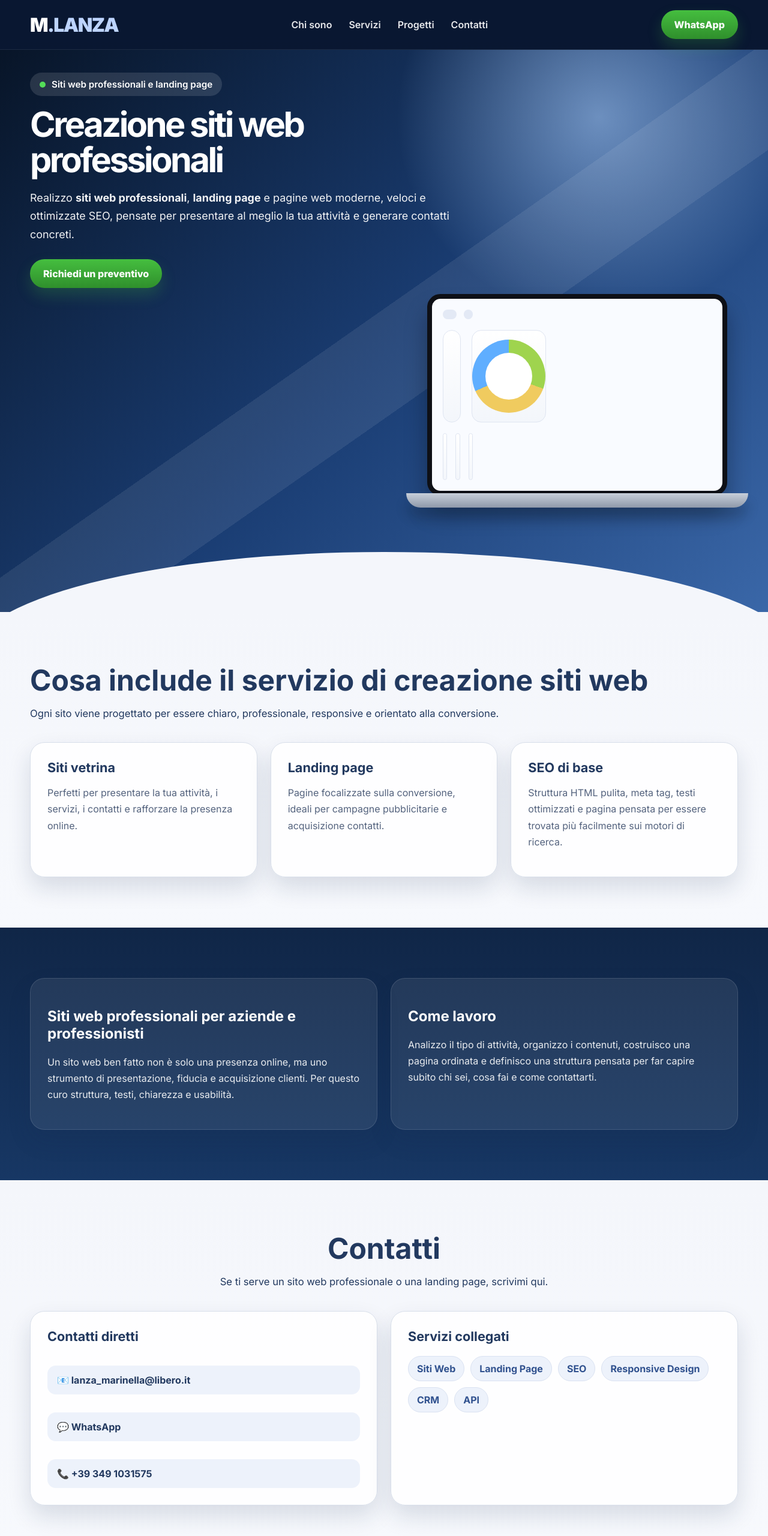
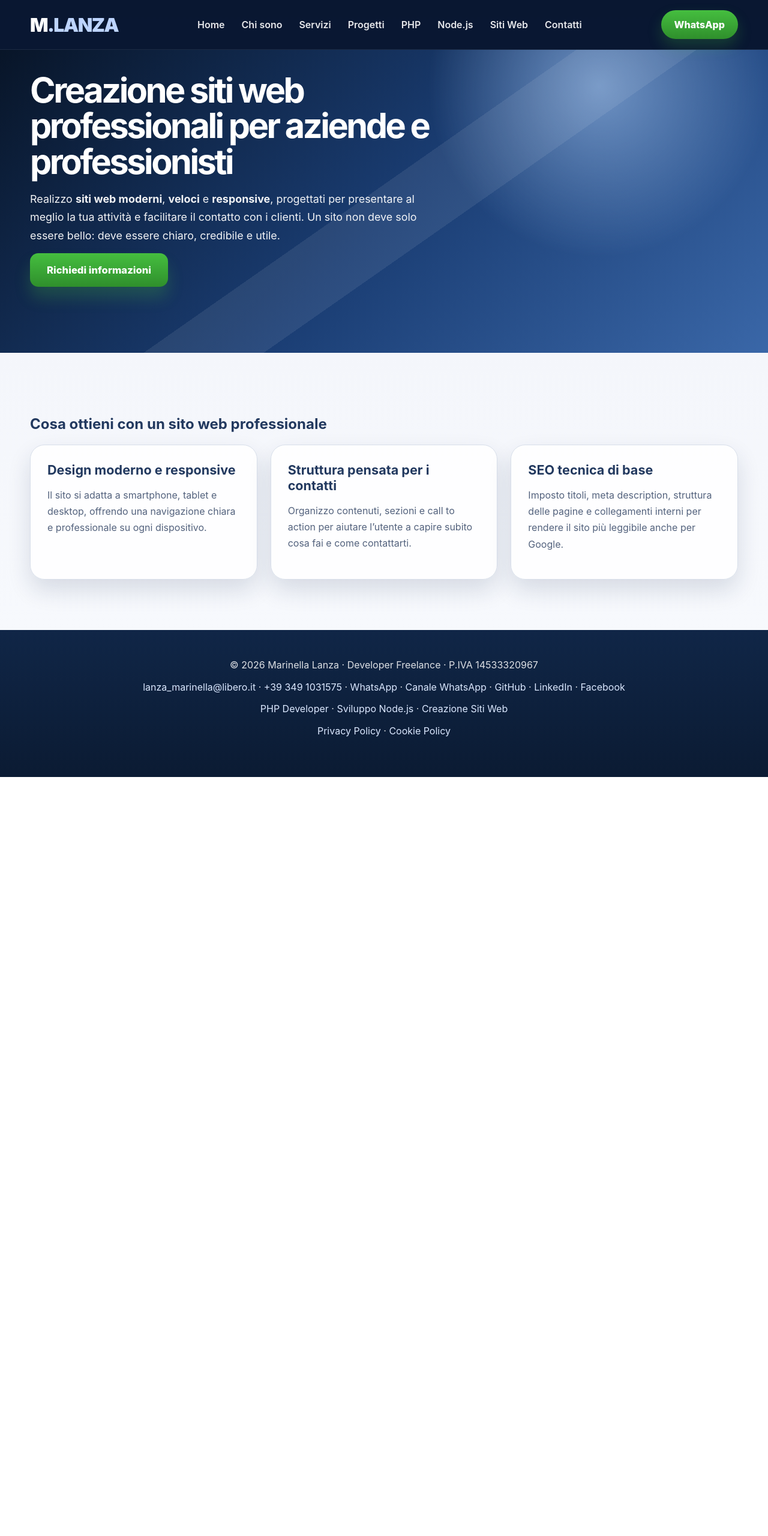
Before and after one commit to mlanza683/mlanza683.github.io, a plain HTML site: page creazione-siti-web.html in a window 1280 px wide. Shown: the top 2560 px of the page at 60% size. After the commit the page ends 1295 px from the top, so only its background shows below. Drawn offline with Linux system fonts and the light colour scheme.

Commit message:
Update creazione-siti-web.html

```diff
--- a/creazione-siti-web.html
+++ b/creazione-siti-web.html
@@ -2,72 +2,84 @@
 <html lang="it">
 <head>
   <meta charset="UTF-8" />
-  <meta name="viewport" content="width=device-width, initial-scale=1.0" />
+  <meta name="viewport" content="width=device-width, initial-scale=1.0"/>
 
-  <title>Creazione Siti Web Professionali | Marinella Lanza</title>
+  <title>Creazione Siti Web Professionali | Siti veloci, moderni e orientati ai contatti</title>
   <meta
     name="description"
-    content="Creazione siti web professionali, moderni e ottimizzati SEO. Realizzo siti vetrina, landing page e soluzioni web su misura per aziende e professionisti."
+    content="Realizzo siti web professionali, veloci e ottimizzati per trovare clienti. Siti moderni, responsive, con struttura chiara, SEO di base e contatti rapidi."
   />
   <meta
     name="keywords"
-    content="creazione siti web, sviluppo siti web, siti web professionali, realizzazione siti internet, siti vetrina, landing page, sviluppatrice siti web"
+    content="creazione siti web, siti web professionali, sviluppatore siti web freelance, sito web aziendale, sito web responsive, realizzazione siti internet"
   />
+  <meta name="robots" content="index, follow" />
   <meta name="author" content="Marinella Lanza" />
-  <meta name="robots" content="index, follow" />
   <meta name="theme-color" content="#0b1d3b" />
 
-  <link rel="canonical" href="https://mlanza683.github.io/creazione-siti-web.html" />
   <link rel="icon" href="favicon.svg" type="image/svg+xml" />
   <link rel="alternate icon" href="favicon.png" type="image/png" />
+  <link rel="canonical" href="https://mlanza683.github.io/creazione-siti-web.html"/>
 
-  <meta property="og:title" content="Creazione Siti Web Professionali | Marinella Lanza" />
+  <meta property="og:title" content="Creazione Siti Web Professionali | Siti moderni e orientati ai contatti" />
   <meta
     property="og:description"
-    content="Siti web professionali, veloci, responsive e ottimizzati SEO per aziende, attività e professionisti."
+    content="Siti web professionali, veloci e responsive per aziende e professionisti. Struttura chiara, SEO di base e focus sui contatti."
   />
   <meta property="og:type" content="website" />
   <meta property="og:url" content="https://mlanza683.github.io/creazione-siti-web.html" />
   <meta property="og:image" content="https://mlanza683.github.io/portfolio.png" />
 
   <meta name="twitter:card" content="summary_large_image" />
-  <meta name="twitter:title" content="Creazione Siti Web Professionali | Marinella Lanza" />
+  <meta name="twitter:title" content="Creazione Siti Web Professionali | Siti moderni e orientati ai contatti" />
   <meta
     name="twitter:description"
-    content="Siti web professionali, veloci, responsive e ottimizzati SEO per aziende, attività e professionisti."
+    content="Realizzo siti web professionali e responsive con attenzione a velocità, chiarezza e conversione."
   />
   <meta name="twitter:image" content="https://mlanza683.github.io/portfolio.png" />
 
-  <script type="application/ld+json">
-  {
-    "@context": "https://schema.org",
-    "@type": "ProfessionalService",
-    "name": "Marinella Lanza",
-    "url": "https://mlanza683.github.io/creazione-siti-web.html",
-    "description": "Servizio di creazione siti web professionali, landing page e sviluppo web su misura.",
-    "areaServed": "IT",
-    "serviceType": "Creazione siti web"
-  }
-  </script>
+  <link rel="stylesheet" href="style.css"/>
+</head>
 
-  <link rel="preconnect" href="https://fonts.googleapis.com" />
-  <link rel="preconnect" href="https://fonts.gstatic.com" crossorigin />
-  <link href="https://fonts.googleapis.com/css2?family=Inter:wght@300;400;500;600;700;800;900&display=swap" rel="stylesheet" />
-  <link rel="stylesheet" href="style.css" />
-</head>
 <body>
+
   <header class="site-header">
     <div class="container header-inner">
       <a href="/index.html" class="logo">M<span>.LANZA</span></a>
-      <nav class="main-nav">
+
+      <button
+        class="menu-toggle"
+        aria-label="Apri menu"
+        aria-expanded="false"
+        aria-controls="site-menu"
+        type="button"
+      >
+        <span></span>
+        <span></span>
+        <span></span>
+      </button>
+
+      <nav class="main-nav" id="site-menu">
+        <a href="/index.html">Home</a>
         <a href="/index.html#about">Chi sono</a>
         <a href="/index.html#services">Servizi</a>
         <a href="/index.html#projects">Progetti</a>
+        <a href="/php-developer.html">PHP</a>
+        <a href="/nodejs-developer.html">Node.js</a>
+        <a href="/creazione-siti-web.html">Siti Web</a>
         <a href="/index.html#contact">Contatti</a>
+
+        <a
+          class="mobile-nav-cta"
+          href="https://wa.me/393491031575?text=Ciao,%20vorrei%20informazioni%20sulla%20creazione%20di%20un%20sito%20web"
+          target="_blank"
+          rel="noopener noreferrer"
+        >WhatsApp</a>
       </nav>
+
       <a
-        class="header-cta"
-        href="https://wa.me/393491031575?text=Ciao,%20ho%20visto%20il%20tuo%20sito%20e%20vorrei%20informazioni"
+        class="header-cta desktop-only"
+        href="https://wa.me/393491031575?text=Ciao,%20vorrei%20informazioni%20sulla%20creazione%20di%20un%20sito%20web"
         target="_blank"
         rel="noopener noreferrer"
       >WhatsApp</a>
@@ -75,141 +87,118 @@
   </header>
 
   <main>
+
     <section class="hero">
       <div class="container hero-inner">
         <div class="hero-copy">
-          <div class="eyebrow">
-            <span class="eyebrow-dot"></span>
-            Siti web professionali e landing page
-          </div>
-
-          <h1>Creazione siti web professionali</h1>
+          <h1>Creazione siti web professionali per aziende e professionisti</h1>
 
           <p class="hero-text">
-            Realizzo <strong>siti web professionali</strong>, <strong>landing page</strong> e pagine web
-            moderne, veloci e ottimizzate SEO, pensate per presentare al meglio la tua attività
-            e generare contatti concreti.
+            Realizzo <strong>siti web moderni</strong>, <strong>veloci</strong> e
+            <strong>responsive</strong>, progettati per presentare al meglio la tua attività
+            e facilitare il contatto con i clienti.
+            Un sito non deve solo essere bello: deve essere chiaro, credibile e utile.
           </p>
 
-          <div class="hero-actions">
           <a
-        class="header-cta"
-        href="https://wa.me/393491031575?text=Ciao,%20ho%20visto%20il%20tuo%20sito%20e%20vorrei%20un%preventivo"
+            class="btn btn-whatsapp"
+            href="https://wa.me/393491031575?text=Ciao,%20vorrei%20informazioni%20sulla%20creazione%20di%20un%20sito%20web"
             target="_blank"
             rel="noopener noreferrer"
-      >Richiedi un preventivo</a>
+          >
+            Richiedi informazioni
+          </a>
         </div>
       </div>
-
-        <div class="hero-device">
-          <div class="laptop">
-            <div class="laptop-screen">
-              <div class="screen-main">
-                <div class="screen-head">
-                  <div class="head-line long"></div>
-                  <div class="head-line short"></div>
-                </div>
-                <div class="screen-panels">
-                  <div class="graph-card"><div class="graph"></div></div>
-                  <div class="pie-card"><div class="pie"></div></div>
-                </div>
-                <div class="mini-stats"><div></div><div></div><div></div></div>
-              </div>
-            </div>
-            <div class="laptop-base"></div>
-          </div>
-        </div>
-      </div>
-      <div class="hero-curve"></div>
     </section>
 
     <section class="light-section">
       <div class="container">
-        <div class="section-head dark-text">
-          <h2>Cosa include il servizio di creazione siti web</h2>
-          <p>
-            Ogni sito viene progettato per essere chiaro, professionale,
-            responsive e orientato alla conversione.
-          </p>
-        </div>
+        <h2>Cosa ottieni con un sito web professionale</h2>
 
         <div class="grid three">
           <article class="light-card">
-            <h3>Siti vetrina</h3>
-            <p>Perfetti per presentare la tua attività, i servizi, i contatti e rafforzare la presenza online.</p>
+            <h3>Design moderno e responsive</h3>
+            <p>
+              Il sito si adatta a smartphone, tablet e desktop,
+              offrendo una navigazione chiara e professionale su ogni dispositivo.
+            </p>
           </article>
 
           <article class="light-card">
-            <h3>Landing page</h3>
-            <p>Pagine focalizzate sulla conversione, ideali per campagne pubblicitarie e acquisizione contatti.</p>
+            <h3>Struttura pensata per i contatti</h3>
+            <p>
+              Organizzo contenuti, sezioni e call to action per aiutare
+              l’utente a capire subito cosa fai e come contattarti.
+            </p>
           </article>
 
           <article class="light-card">
-            <h3>SEO di base</h3>
-            <p>Struttura HTML pulita, meta tag, testi ottimizzati e pagina pensata per essere trovata più facilmente sui motori di ricerca.</p>
-          </article>
-        </div>
-      </div>
-    </section>
-
-    <section class="dark-section">
-      <div class="container">
-        <div class="grid two">
-          <article class="glass-card">
-            <h2>Siti web professionali per aziende e professionisti</h2>
+            <h3>SEO tecnica di base</h3>
             <p>
-              Un sito web ben fatto non è solo una presenza online, ma uno strumento di presentazione,
-              fiducia e acquisizione clienti. Per questo curo struttura, testi, chiarezza e usabilità.
-            </p>
-          </article>
-
-          <article class="glass-card">
-            <h2>Come lavoro</h2>
-            <p>
-              Analizzo il tipo di attività, organizzo i contenuti, costruisco una pagina ordinata
-              e definisco una struttura pensata per far capire subito chi sei, cosa fai e come contattarti.
+              Imposto titoli, meta description, struttura delle pagine
+              e collegamenti interni per rendere il sito più leggibile anche per Google.
             </p>
           </article>
         </div>
       </div>
     </section>
 
-    <section class="light-section">
+    <section class="seo-hidden">
       <div class="container">
-        <div class="section-head center dark-text">
-          <h2>Contatti</h2>
-          <p>Se ti serve un sito web professionale o una landing page, scrivimi qui.</p>
-        </div>
-
-        <div class="grid two">
-          <article class="light-card">
-            <h3>Contatti diretti</h3>
-            <div class="contact-links">
-              <a href="mailto:lanza_marinella@libero.it">📧 lanza_marinella@libero.it</a>
-              <a href="https://wa.me/393491031575" target="_blank" rel="noopener noreferrer">💬 WhatsApp</a>
-              <a href="tel:+393491031575">📞 +39 349 1031575</a>
-            </div>
-          </article>
-
-          <article class="light-card">
-            <h3>Servizi collegati</h3>
-            <div class="stack-tags">
-              <span>Siti Web</span>
-              <span>Landing Page</span>
-              <span>SEO</span>
-              <span>Responsive Design</span>
-              <span>CRM</span>
-              <span>API</span>
-            </div>
-          </article>
-        </div>
+        <h2>Perché avere un sito fatto bene fa la differenza</h2>
+        <p>
+          Un sito web è spesso il primo contatto tra te e un potenziale cliente.
+          Se è lento, confuso o poco chiaro, rischia di farti perdere opportunità.
+          Un sito professionale comunica affidabilità, migliora la tua presenza online
+          e rende più semplice trasformare le visite in richieste concrete.
+        </p>
       </div>
     </section>
+
+    <section class="seo-hidden">
+      <div class="container">
+        <h2>Per chi è adatto questo servizio</h2>
+        <p>
+          Il servizio è pensato per freelance, professionisti, piccole attività,
+          aziende locali e realtà che vogliono presentarsi online in modo più serio,
+          ordinato e credibile, con un sito chiaro e semplice da usare.
+        </p>
+      </div>
+    </section>
+
+    <section class="seo-hidden">
+      <div class="container">
+        <h2>Altri servizi</h2>
+        <p>
+          Scopri anche <a href="/php-developer.html">PHP Developer</a>
+          e <a href="/nodejs-developer.html">Node.js Developer</a>.
+        </p>
+      </div>
+    </section>
+
+    <section class="seo-hidden">
+      <div class="container">
+        <h2>Contatti</h2>
+
+        <p>
+          Se vuoi realizzare un sito web professionale o migliorare quello esistente,
+          puoi scrivermi direttamente.
+        </p>
+
+        <p>
+          <a href="mailto:lanza_marinella@libero.it">lanza_marinella@libero.it</a><br />
+          <a href="tel:+393491031575">+39 349 1031575</a>
+        </p>
+      </div>
+    </section>
+
   </main>
 
   <footer class="site-footer">
     <div class="container">
-      <p>© 2026 Marinella Lanza · Full Stack Developer · P.IVA 14533320967</p>
+      <p>© 2026 Marinella Lanza · Developer Freelance · P.IVA 14533320967</p>
+
       <p>
         <a href="mailto:lanza_marinella@libero.it">lanza_marinella@libero.it</a>
         ·
@@ -217,17 +206,23 @@
         ·
         <a href="https://wa.me/393491031575?text=Ciao,%20ho%20visto%20il%20tuo%20sito%20e%20vorrei%20informazioni" target="_blank" rel="noopener noreferrer">WhatsApp</a>
         ·
+        <a href="https://whatsapp.com/channel/0029VbCKe1B7T8baUpAToF1T" target="_blank" rel="noopener noreferrer">Canale WhatsApp</a>
+        ·
         <a href="https://github.com/mlanza683" target="_blank" rel="noopener noreferrer">GitHub</a>
         ·
         <a href="https://www.linkedin.com/in/marinella-l-0563414b/" target="_blank" rel="noopener noreferrer">LinkedIn</a>
+        ·
+        <a href="https://www.facebook.com/profile.php?id=61572117470288" target="_blank" rel="noopener noreferrer">Facebook</a>
       </p>
+
       <p>
         <a href="/php-developer.html">PHP Developer</a>
         ·
-        <a href="/nodejs-developer.html">Node.js Developer</a>
+        <a href="/nodejs-developer.html">Sviluppo Node.js</a>
         ·
         <a href="/creazione-siti-web.html">Creazione Siti Web</a>
       </p>
+
       <p>
         <a href="/privacy.html">Privacy Policy</a>
         ·
@@ -235,5 +230,26 @@
       </p>
     </div>
   </footer>
+
+  <script>
+    const menuToggle = document.querySelector('.menu-toggle');
+    const mainNav = document.querySelector('.main-nav');
+
+    if (menuToggle && mainNav) {
+      menuToggle.addEventListener('click', () => {
+        const isOpen = mainNav.classList.toggle('open');
+        menuToggle.setAttribute('aria-expanded', isOpen ? 'true' : 'false');
+      });
+
+      const navLinks = mainNav.querySelectorAll('a');
+      navLinks.forEach(link => {
+        link.addEventListener('click', () => {
+          mainNav.classList.remove('open');
+          menuToggle.setAttribute('aria-expanded', 'false');
+        });
+      });
+    }
+  </script>
+
 </body>
 </html>
```
Lines whose indentation alone changed are shown as unchanged.
